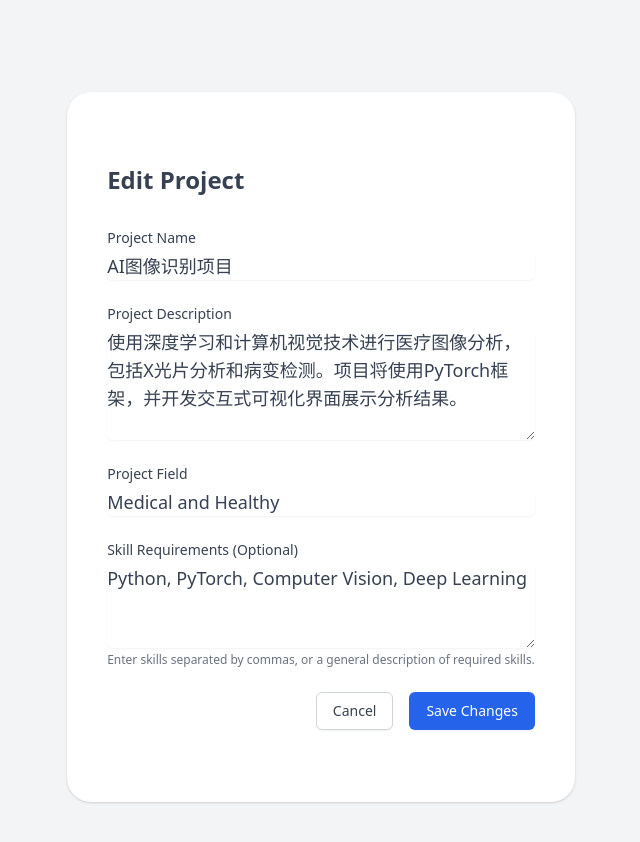
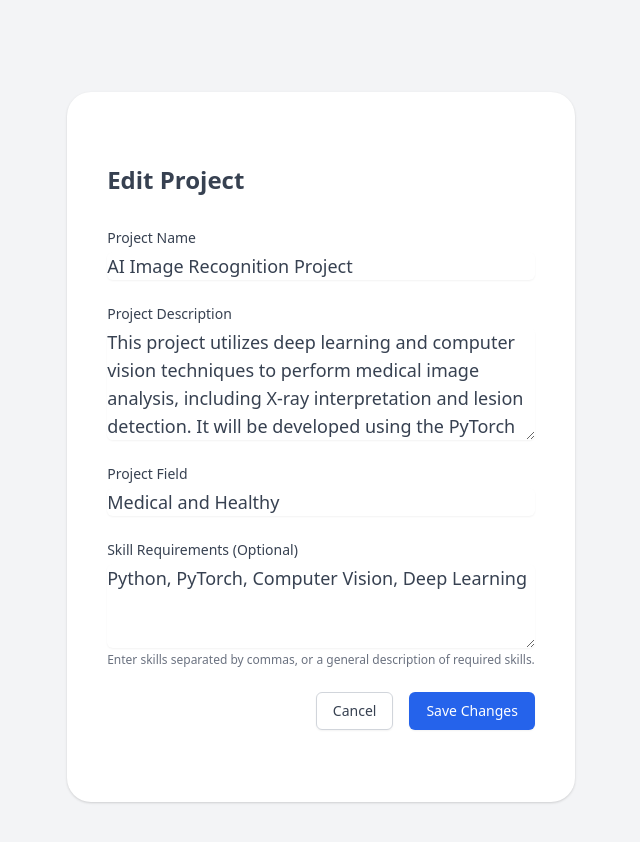
Before and after one commit to Revolt3738/32933-AI-Project-Match, a Flask app: page /edit_project/1 in a window 1280 px wide. Shown: the part 60-902 px from the top of the page, without its empty margins (319-959 px from the left). Run offline with Flask 2, Linux system fonts and the light colour scheme; a user stored in the database is signed in; data comes from the database, SQL or seed files in the repository.

```diff
--- a/app.py
+++ b/app.py
@@ -13,7 +13,7 @@ load_dotenv()
 
 app = Flask(__name__)
 app.config['SECRET_KEY'] = os.getenv('SECRET_KEY', 'your-secret-key')
-app.config['SQLALCHEMY_DATABASE_URI'] = os.getenv('DATABASE_URL', 'sqlite:///instance/test.db')
+app.config['SQLALCHEMY_DATABASE_URI'] = 'sqlite:///test.db'
 app.config['SQLALCHEMY_TRACK_MODIFICATIONS'] = False
 
 # 配置 OpenAI
@@ -634,47 +634,71 @@ def init_db():
         # 添加测试项目
         projects = [
             {
-                'name': 'AI图像识别项目',
-                'description': '使用深度学习和计算机视觉技术进行医疗图像分析，包括X光片分析和病变检测。项目将使用PyTorch框架，并开发交互式可视化界面展示分析结果。',
+                'name': 'AI Image Recognition Project',
+                'description': 'This project utilizes deep learning and computer vision techniques to perform medical image analysis, including X-ray interpretation and lesion detection. It will be developed using the PyTorch framework and feature an interactive visualization interface to present the analysis results.',
                 'field': 'Medical and Healthy',
                 'skill_requirements': 'Python, PyTorch, Computer Vision, Deep Learning'
             },
             {
-                'name': '智能医疗诊断助手',
-                'description': '基于自然语言处理和机器学习的智能问诊系统，能够理解患者描述并提供初步诊断建议。项目使用BERT模型处理医疗文本数据。',
+                'name': 'Intelligent Medical Diagnosis Assistant',
+                'description': 'An intelligent consultation system based on natural language processing and machine learning, capable of understanding patient descriptions and providing preliminary diagnostic suggestions. The project uses the BERT model to process medical text data.',
                 'field': 'Medical and Healthy',
                 'skill_requirements': 'Python, NLP, Machine Learning, BERT'
             },
             {
-                'name': '区块链医疗数据系统',
-                'description': '使用区块链技术构建安全、透明的医疗数据共享平台，确保患者数据的隐私和安全。包含智能合约开发和Web界面实现。',
+                'name': 'Blockchain-Based Medical Data System',
+                'description': 'A secure and transparent medical data sharing platform built using blockchain technology, ensuring patient data privacy and security. The project includes smart contract development and web interface implementation.',
                 'field': 'Medical and Healthy',
                 'skill_requirements': 'Blockchain, Solidity, Smart Contracts, Web Development'
             },
             {
-                'name': '区块链应用开发',
-                'description': '开发基于以太坊的去中心化应用，实现智能合约的部署和调用。项目包括DApp前端开发和智能合约编写。',
+                'name': 'Blockchain Application Development',
+                'description': 'Development of decentralized applications (DApps) based on Ethereum, enabling the deployment and interaction with smart contracts. The project includes DApp frontend development and smart contract programming.',
                 'field': 'Block Chain',
                 'skill_requirements': 'Ethereum, Solidity, Web3.js, JavaScript, DApp Development'
             },
             {
-                'name': '智能家居控制系统',
-                'description': '基于物联网技术的智能家居控制系统，实现远程控制、自动化场景和语音交互。使用 MQTT 协议和 ESP32 开发板，打造完整的智能家居解决方案。',
+                'name': 'Smart Home Control System',
+                'description': 'A smart home control system based on IoT technology, enabling remote control, automated scenarios, and voice interaction. The project utilizes the MQTT protocol and ESP32 development boards to deliver a comprehensive smart home solution.',
                 'field': 'IOT',
                 'skill_requirements': 'IoT, MQTT, ESP32, C++, Embedded Systems'
             },
             {
-                'name': '网络安全漏洞检测平台',
-                'description': '自动化网络安全漏洞扫描与检测平台，能够对企业内网进行安全评估和风险分析。使用 Python 和开源安全工具，构建完整的安全测试框架。',
+                'name': 'Cybersecurity Vulnerability Detection Platform',
+                'description': 'An automated cybersecurity vulnerability scanning and detection platform capable of assessing internal enterprise networks for security risks and vulnerabilities. The project is built using Python and open-source security tools to establish a comprehensive security testing framework.',
                 'field': 'Cyber Security',
                 'skill_requirements': 'Python, Cybersecurity, Network Scanning, Linux'
             },
             {
-                'name': '大数据分析与可视化平台',
-                'description': '企业级大数据处理与分析平台，提供直观的数据可视化界面和预测分析功能。使用 Hadoop 生态系统和 D3.js 可视化库，实现数据的存储、处理和展示。',
+                'name': 'Big Data Analytics and Visualization Platform',
+                'description': 'An enterprise-level big data processing and analytics platform that offers intuitive data visualization and predictive analysis capabilities. The project leverages the Hadoop ecosystem for data storage and processing, and utilizes the D3.js library for dynamic data visualization.',
                 'field': 'Big Data',
                 'skill_requirements': 'Big Data, Hadoop, Spark, D3.js, Data Visualization, Python'
-            }
+            },
+            {
+                'name': 'Decentralized Identity Verification System',
+                'description': 'A blockchain-based identity verification system that enables users to securely control and share their identity credentials without relying on centralized authorities. The system uses smart contracts for credential issuance and verification, ensuring transparency and resistance to tampering.',
+                'field': 'Block chain',
+                'skill_requirements': 'Solidity, Ethereum, Smart Contracts, Web3.js, Cryptography'
+            },
+            {
+                'name': 'Smart Agriculture Monitoring System',
+                'description': 'An IoT-powered system for real-time monitoring of agricultural conditions such as soil moisture, temperature, and humidity. The project involves developing embedded firmware on microcontrollers and a cloud-based dashboard for farmers to receive alerts and optimize irrigation strategies.',
+                'field': 'IoT',
+                'skill_requirements': 'ESP32, MQTT, Sensors Integration, Python, Cloud Platforms'
+            },
+            {
+                'name': 'AI-Driven Intrusion Detection System',
+                'description': 'A machine learning–based intrusion detection system that analyzes network traffic to identify abnormal patterns and potential threats in real time. The system is trained using labeled network datasets and includes a dashboard for security alerts and reports.',
+                'field': 'Cybersecurity',
+                'skill_requirements': 'Python, Scikit-learn, Network Security, Packet Analysis (Wireshark), Flask/Django'
+            },
+            {
+                'name': 'Real-Time Traffic Flow Prediction Using Big Data Analytics',
+                'description': 'A big data platform that collects, processes, and analyzes real-time traffic data to predict congestion and optimize route planning. The system integrates multiple data sources such as GPS, weather, and traffic sensors, and visualizes results on an interactive map.',
+                'field': 'Big Data',
+                'skill_requirements': 'Apache Spark, Kafka, Hadoop, Scala/Python, D3.js or Leaflet.js'
+            },
         ]
 
         for p_data in projects:  # Renamed loop variable to avoid conflict
```
Also changed, not shown: templates/index.html (+8 -10 lines), templates/register.html (+38 -23 lines), templates/student_dashboard.html (+7 -0 lines), 1 other file.
